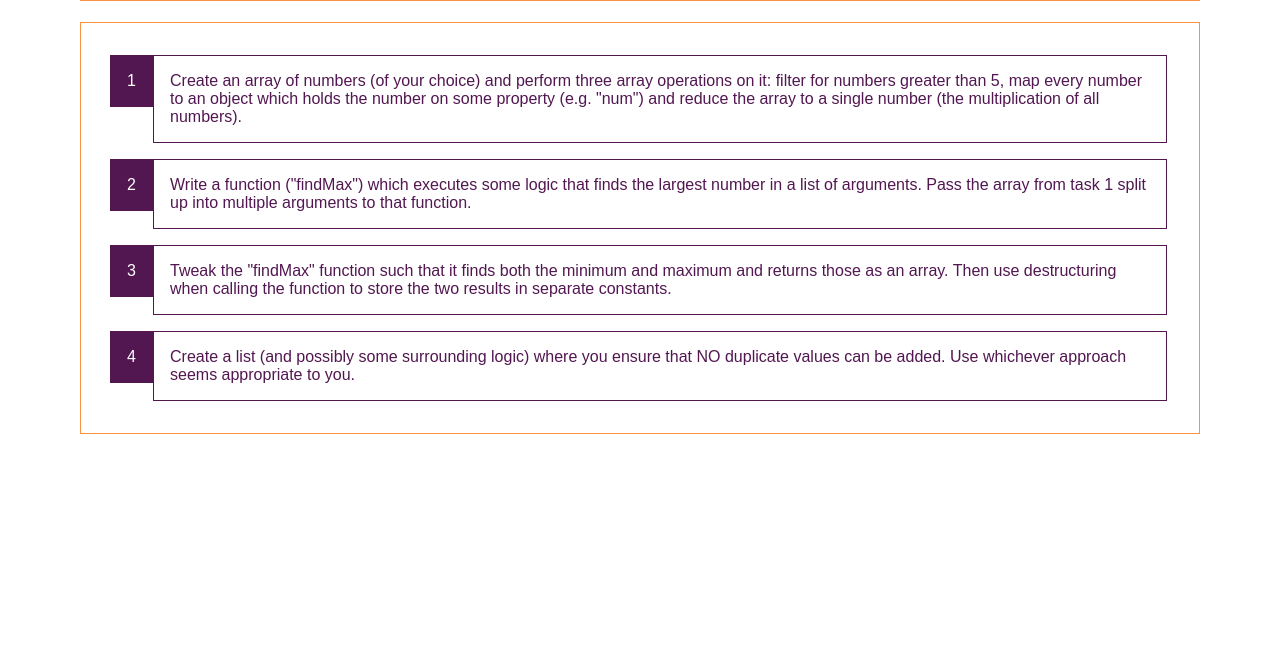
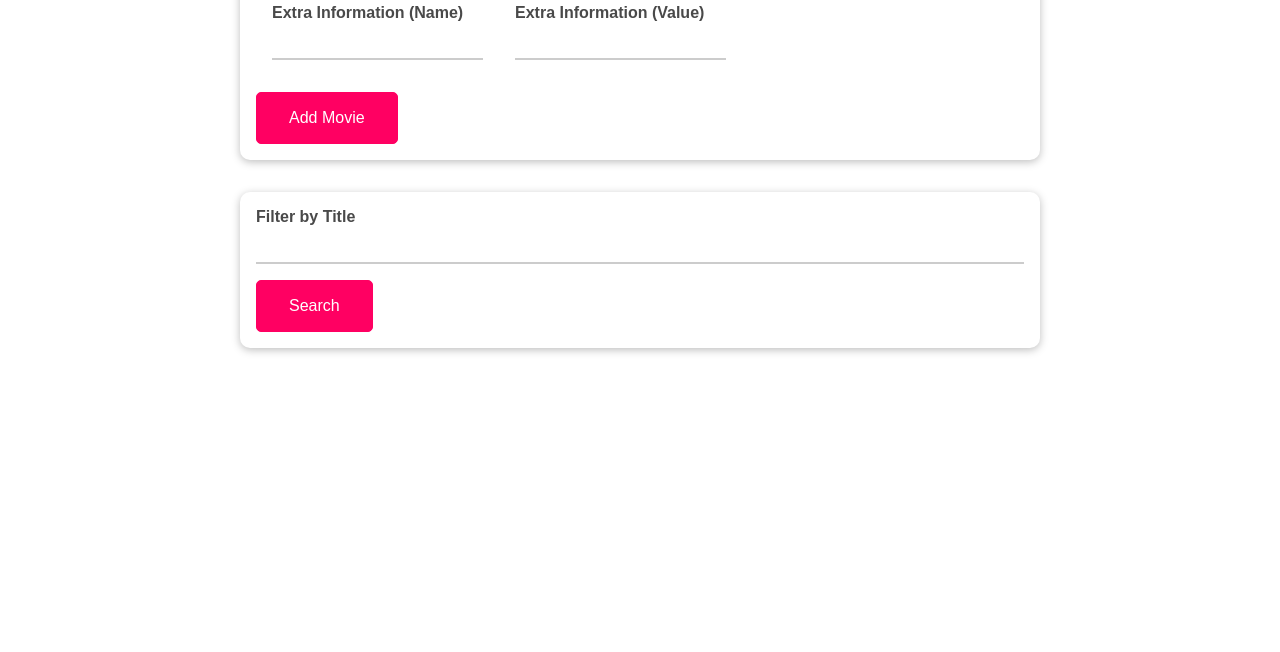
Before and after one commit to CoreyNoble/JavaScript-The-Complete-Guide, a plain HTML site: page index.html in a window 1280 px wide. Shown: the part 148-800 px from the top of the page. Drawn offline with Linux system fonts and the light colour scheme.

Commit message:
213 - Init - What's an Object?

```diff
--- /dev/null
+++ b/assets/styles/app.css
@@ -0,0 +1,91 @@
+* {
+  box-sizing: border-box;
+}
+
+html {
+  font-family: sans-serif;
+}
+
+body {
+  margin: 0;
+}
+
+label {
+  font-weight: bold;
+  display: block;
+  color: #494949;
+}
+
+input {
+  font: inherit;
+  border: none;
+  border-bottom: 2px solid #ccc;
+  color: #494949;
+  width: 100%;
+  display: block;
+  margin: 1rem 0;
+}
+
+input:focus {
+  outline: none;
+  border-color: #ff0062;
+}
+
+button {
+  font: inherit;
+  border: 1px solid #ff0062;
+  color: white;
+  padding: 1rem 2rem;
+  border-radius: 5px;
+  background: #ff0062;
+  cursor: pointer;
+}
+
+button:focus {
+  outline: none;
+}
+
+button:hover,
+button:active {
+  background: #ff3482;
+  border-color: #ff3482;
+}
+
+.card {
+  padding: 1rem;
+  border-radius: 10px;
+  box-shadow: 0 2px 8px rgba(0, 0, 0, 0.26);
+}
+
+.inline-controls {
+  display: flex;
+}
+
+.control {
+  margin: 1rem;
+}
+
+#user-input,
+#movie-list,
+#filter {
+  width: 50rem;
+  max-width: 90%;
+  margin: 2rem auto;
+}
+
+#movie-list {
+  display: none;
+  list-style: none;
+  padding: 1rem;
+}
+
+#movie-list.visible {
+  display: block;
+}
+
+#movie-list li {
+  margin: 1rem;
+  color: #ff0062;
+  font-weight: bold;
+  font-size: 1.5rem;
+}
--- a/assignment.js
+++ /dev/null
@@ -1,59 +0,0 @@
-const numbers = [1, -22, 100, 4, 5, 6];
-
-// 1a
-const numGreater5 = numbers.filter(val => val > 5);
-console.log(numGreater5);
-
-// 1b
-const mappedNumbers = numbers.map(val => ({num: val}));
-console.log(mappedNumbers);
-
-// 1c
-const multiplication = numbers.reduce(
-  (curResult, curValue) => curResult * curValue,
-  1
-);
-console.log(multiplication);
-
-
-// 2
-function findMax(...nums) {
-  let curMax = nums[0];
-  for (const num of nums) {
-    if (num > curMax) {
-      curMax = num;
-    }
-  }
-  return curMax;
-};
-
-console.log(findMax(...numbers));
-
-
-// 3
-function findMinMax(...nums) {
-  let curMax = nums[0];
-  let curMin = nums[0];
-  for (const num of nums) {
-    if (num > curMax) {
-      curMax = num;
-    }
-    if (num < curMin) {
-      curMin = num;
-    }
-  }
-  return [curMin, curMax];
-};
-
-const [min, max] = findMinMax(...numbers);
-
-console.log(min, max);
-
-
-// 4
-const userIds = new Set();
-userIds.add(10);
-userIds.add(-5);
-userIds.add(-5);
-
-console.log(userIds);
--- a/index.html
+++ b/index.html
@@ -4,34 +4,33 @@
     <meta charset="UTF-8" />
     <meta name="viewport" content="width=device-width, initial-scale=1.0" />
     <meta http-equiv="X-UA-Compatible" content="ie=edge" />
-    <title>Assignment - Arrays & Iterables</title>
-    <link rel="stylesheet" href="styles.css" />
-    <script src="assignment.js" defer></script>
+    <title>Working with Objects</title>
+    <link rel="stylesheet" href="assets/styles/app.css" />
+    <script src="assets/scripts/objects.js" defer></script>
   </head>
   <body>
-    <h1>Assignment - Arrays & Iterables</h1>
-    <ol>
-      <li>
-        Create an array of numbers (of your choice) and perform three array
-        operations on it: filter for numbers greater than 5, map every number to
-        an object which holds the number on some property (e.g. "num") and
-        reduce the array to a single number (the multiplication of all numbers).
-      </li>
-      <li>
-        Write a function ("findMax") which executes some logic that finds the
-        largest number in a list of arguments. Pass the array from task 1 split
-        up into multiple arguments to that function.
-      </li>
-      <li>
-        Tweak the "findMax" function such that it finds both the minimum and
-        maximum and returns those as an array. Then use destructuring when
-        calling the function to store the two results in separate constants.
-      </li>
-      <li>
-        Create a list (and possibly some surrounding logic) where you ensure
-        that NO duplicate values can be added. Use whichever approach seems
-        appropriate to you.
-      </li>
-    </ol>
+    <section id="user-input" class="card">
+      <div class="control">
+        <label for="title">Favorite Movie</label>
+        <input type="text" id="title" />
+      </div>
+      <div class="inline-controls">
+        <div class="control">
+          <label for="extra-name">Extra Information (Name)</label>
+          <input type="text" id="extra-name" />
+        </div>
+        <div class="control">
+          <label for="extra-value">Extra Information (Value)</label>
+          <input type="text" id="extra-value" />
+        </div>
+      </div>
+      <button id="add-movie-btn">Add Movie</button>
+    </section>
+    <section id="filter" class="card">
+      <label for="filter-title">Filter by Title</label>
+      <input type="text" id="filter-title" />
+      <button id="search-btn">Search</button>
+    </section>
+    <ul id="movie-list" class="card"></ul>
   </body>
 </html>
--- a/styles.css
+++ /dev/null
@@ -1,49 +0,0 @@
-html {
-  font-family: sans-serif;
-}
-
-body {
-  margin: 5rem;
-  color: #521751;
-}
-
-h1 {
-  background: #fa923f;
-  color: white;
-  padding: 1rem;
-}
-
-ol {
-  counter-reset: list-counter;
-  list-style: none;
-  margin: 0;
-  padding: 1rem;
-  border: 1px solid #fa923f;
-}
-
-li {
-  counter-increment: list-counter;
-  padding: 1rem;
-  margin: 1rem 1rem 1rem 3.5rem;
-  border: 1px solid #521751;
-  position: relative;
-}
-
-li:before {
-  content: counter(list-counter);
-  margin-right: 0.5rem;
-  padding: 1rem;
-  background: #521751;
-  color: white;
-  position: absolute;
-  left: -2.75rem;
-  top: -1px;
-  border: 1px solid #521751;
-}
-
-li:hover,
-li:active {
-  border-color: #fa923f;
-  color: white;
-  background: #fa923f;
-}
```
Also changed, not shown: assets/scripts/objects.js (added).
